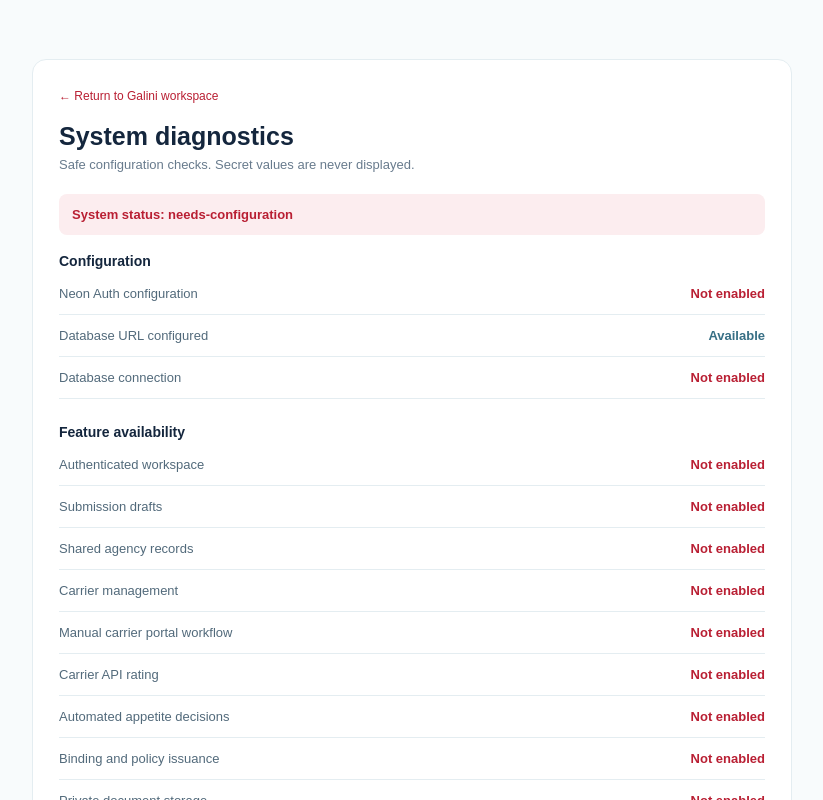
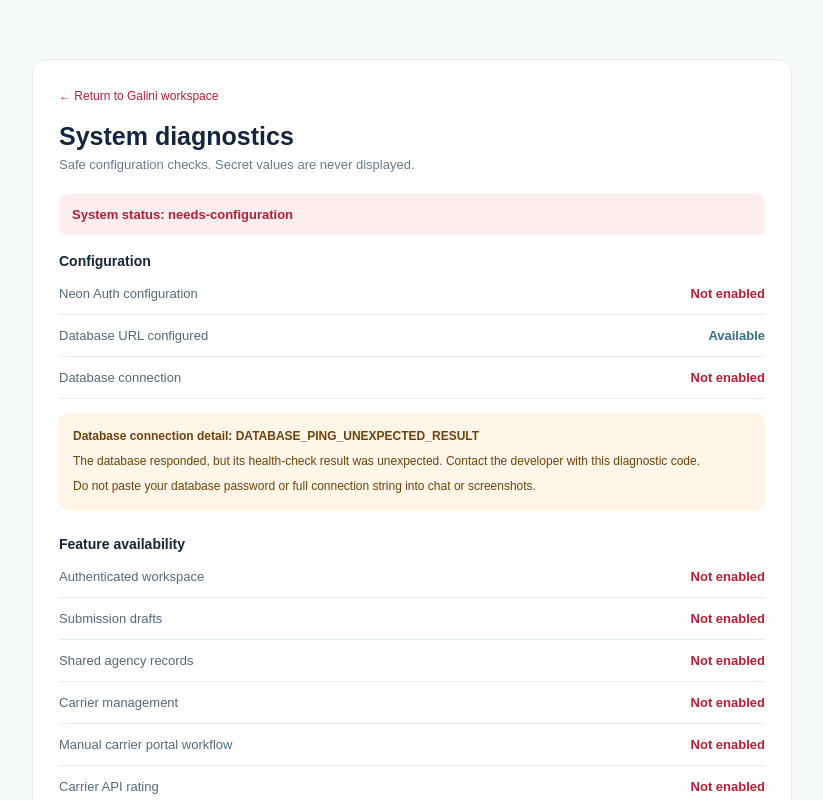
Before and after one commit to bishalmortuza-HN/Galini-Rating-Connect-, a Next.js app: page /diagnostics in a window 1280 px wide. Shown: the top 800 px of the page, without its empty margins (228-1051 px from the left). Built offline with nearby package versions, Linux system fonts and the light colour scheme; no server answers; the database is empty.

Commit message:
Show safe database connection diagnostics

```diff
--- a/app/diagnostics/diagnostics-client.tsx
+++ b/app/diagnostics/diagnostics-client.tsx
@@ -7,7 +7,19 @@ type Health = {
   status: string;
   checks: Record<string, boolean>;
   capabilities: Record<string, boolean>;
+  diagnostics?: { databaseIssue?: string | null };
   note: string;
+};
+
+const databaseHelp: Record<string, string> = {
+  DATABASE_URL_MISSING: "Add DATABASE_URL in Netlify environment variables using the PostgreSQL connection string for the Galini Rate & Connect Neon project, then redeploy.",
+  DATABASE_AUTH_FAILED: "Netlify reached the database host, but the database username or password was rejected. Replace DATABASE_URL with the current Neon connection string and redeploy.",
+  DATABASE_NAME_INVALID: "The database name in DATABASE_URL does not exist. Use the galini_rate_connect database on the production Neon branch.",
+  DATABASE_HOST_NOT_FOUND: "The database hostname in DATABASE_URL could not be resolved. Check that the full Neon connection string was copied correctly.",
+  DATABASE_CONNECTION_TIMEOUT: "The database connection timed out. Check the Neon compute status and confirm the Netlify DATABASE_URL points to the production branch.",
+  DATABASE_TLS_ERROR: "The database TLS/SSL handshake failed. Use the complete Neon connection string with SSL enabled.",
+  DATABASE_PING_UNEXPECTED_RESULT: "The database responded, but its health-check result was unexpected. Contact the developer with this diagnostic code.",
+  DATABASE_PING_FAILED: "Netlify could not complete the database health check. Replace DATABASE_URL with the production Neon connection string and redeploy.",
 };
 
 export default function DiagnosticsClient() {
@@ -30,6 +42,9 @@ export default function DiagnosticsClient() {
     </div>
   );
 
+  const issue = health?.diagnostics?.databaseIssue;
+  const help = issue ? databaseHelp[issue] || `Database check failed (${issue}). Verify the Netlify DATABASE_URL is the PostgreSQL connection string for the production Galini Neon database.` : null;
+
   return (
     <main style={{ minHeight: "100vh", background: "#F8FBFC", padding: 24, fontFamily: "Arial, sans-serif", color: "#14263D" }}>
       <div style={{ maxWidth: 760, margin: "35px auto", background: "#fff", border: "1px solid #E4EDF1", borderRadius: 14, padding: 26 }}>
@@ -44,6 +59,7 @@ export default function DiagnosticsClient() {
           {row("Neon Auth configuration", health.checks.authenticationConfigured)}
           {row("Database URL configured", health.checks.databaseConfigured)}
           {row("Database connection", health.checks.databaseConnected)}
+          {help && <div role="alert" style={{ marginTop: 14, padding: 14, borderRadius: 8, background: "#FFF5E8", color: "#70420B", fontSize: 12, lineHeight: 1.6 }}><b>Database connection detail: {issue}</b><p style={{ margin: "6px 0 0" }}>{help}</p><p style={{ margin: "6px 0 0" }}>Do not paste your database password or full connection string into chat or screenshots.</p></div>}
           <h2 style={{ fontSize: 14, margin: "25px 0 4px" }}>Feature availability</h2>
           {row("Authenticated workspace", health.capabilities.authenticatedWorkspace)}
           {row("Submission drafts", health.capabilities.submissionDrafts)}
```
